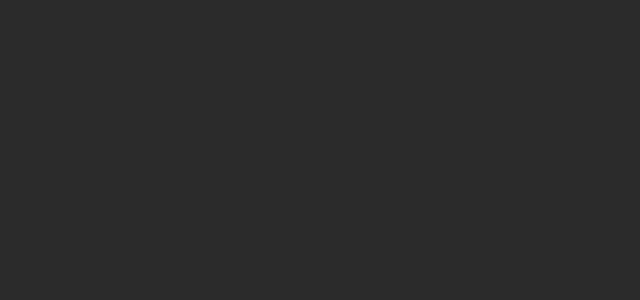
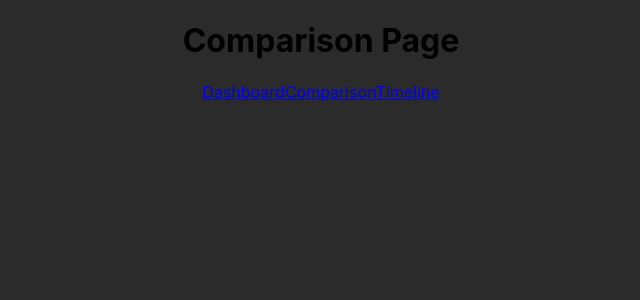
Before and after one commit to Tsebo200/Dream-Team, a React (Create React App) app: page /compare in a window 1280 px wide. Before the commit this address had no page. Shown: the top 300 px of the page, without its empty margins (319-959 px from the left). Built offline with nearby package versions, Linux system fonts and the light colour scheme.

Commit message:
Starting Vertical Nav Bar
Created the Time and Compare pages and added links to each page

Now need to style the nav and links

```diff
--- a/src/App.js
+++ b/src/App.js
@@ -8,6 +8,8 @@
 
 
 import Landing from './Pages/Landing';
+import Compare from './Pages/Compare';
+import Time from './Pages/Time';
 
 
 function App() {
@@ -15,6 +17,9 @@
     <div className="App">
     <Routes>
         <Route path='/' element= {<Landing />} />
+        <Route path='/compare' element= {<Compare />} />
+        <Route path='/time' element= {<Time />} />
+
 
 
 
--- /dev/null
+++ b/src/Pages/Compare.jsx
@@ -0,0 +1,18 @@
+import React from "react";
+import { Link } from "react-router-dom";
+
+
+
+const Compare = ()=>{
+
+    return(
+        <div>
+            <h1>Comparison Page</h1>
+            <Link to="/">Dashboard</Link>
+            <Link to="/compare">Comparison</Link>
+            <Link to="/time">Timeline</Link>
+        </div>
+    )
+
+}
+export default Compare
--- a/src/Pages/Landing.jsx
+++ b/src/Pages/Landing.jsx
@@ -16,7 +16,14 @@
            <h1>Dream Team</h1>
            <div className="user-icon"></div>
         </div>
-        <div className="vert-nav-bar"></div>
+
+        <div className="vert-nav-bar">
+
+            <Link to="/">Dashboard</Link>
+            <Link to="/compare">Comparison</Link>
+            <Link to="/time">Timeline</Link>
+
+        </div>
         <div className="main-content"></div>
         </div>
     )
--- /dev/null
+++ b/src/Pages/Time.jsx
@@ -0,0 +1,15 @@
+import React from "react";
+import { Link } from "react-router-dom";
+
+const Time = () => {
+    return(
+        <div>
+            <h1>Timeline Page</h1>
+            <Link to="/">Dashboard</Link>
+            <Link to="/compare">Comparison</Link>
+            <Link to="/time">Timeline</Link>
+        </div>
+    )
+}
+
+export default Time
```
